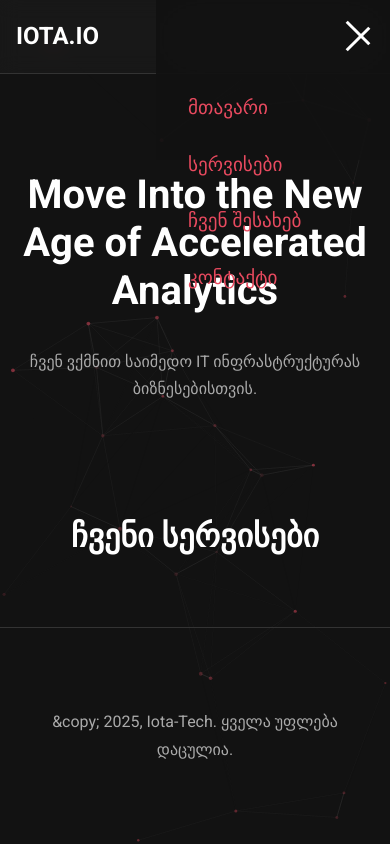
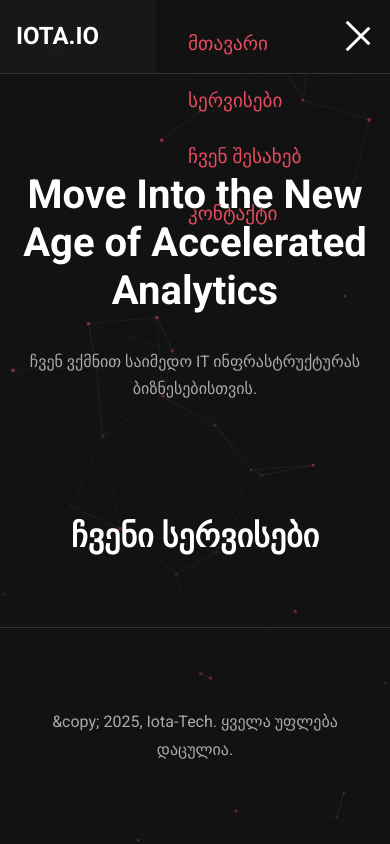
Before and after one commit to atabidze/iota-tech-website, an Eleventy site: page src/index.md in a window 390 px wide. Both pictures are taken after a click on the button "Menu". Built offline with nearby package versions, Linux system fonts and the light colour scheme; Eleventy itself is replaced by a stand-in of ours; files that its build step writes are made by us from their sources.

Commit message:
webpages2

```diff
--- a/src/assets/css/style.css
+++ b/src/assets/css/style.css
@@ -205,7 +205,7 @@ a.service-card:visited .card-title {
     z-index: 999;
     inset: 0 0 0 40%;
     flex-direction: column;
-    padding: 5rem 2rem; /* <<<--- 2. ცვლილება აქ: დაშორება შემცირდა */
+    padding: 1rem 2rem; /* <<<--- 2. ცვლილება აქ: დაშორება შემცირდა */
     background: rgba(18, 18, 18, 0.95);
     backdrop-filter: blur(1.5rem);
   }
```
